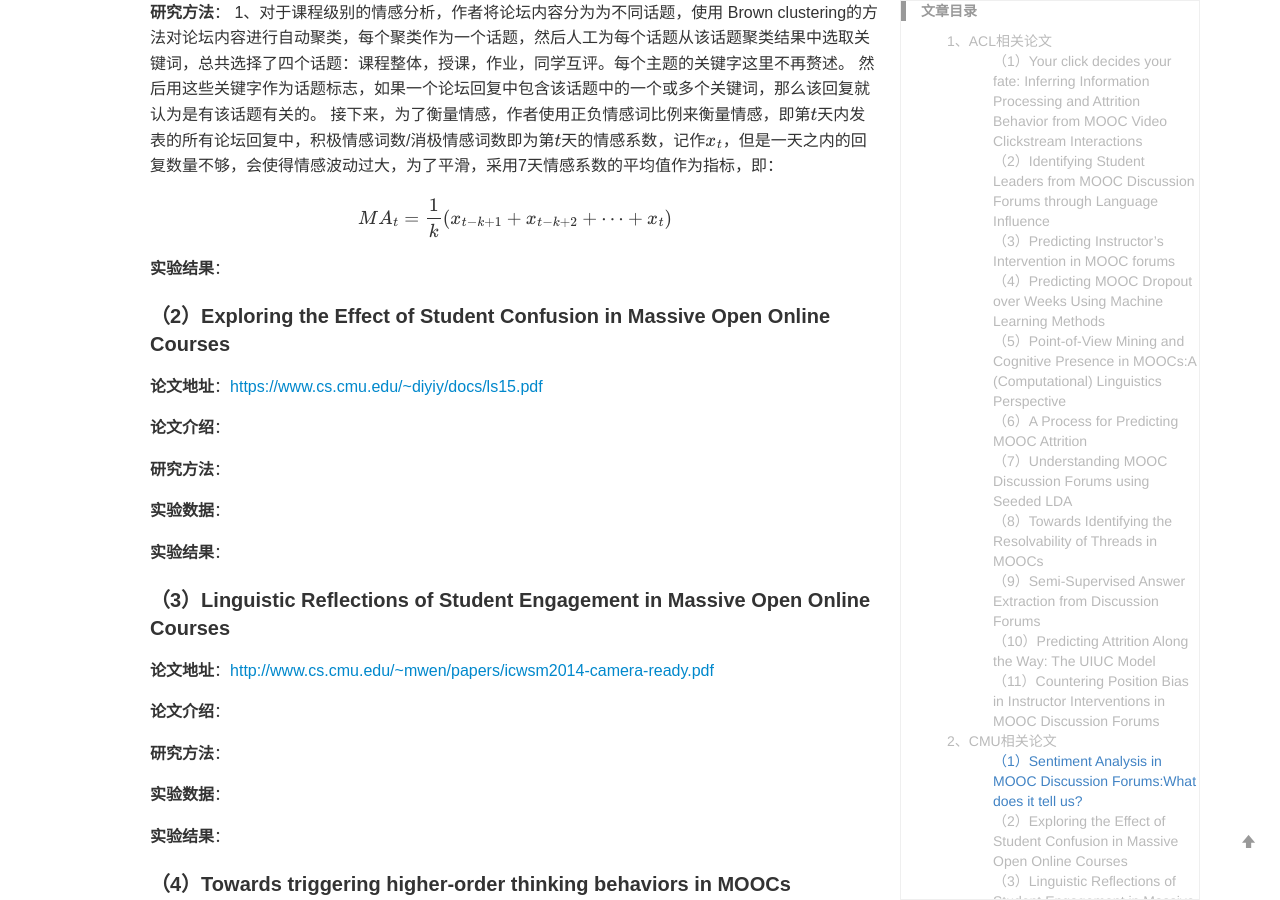
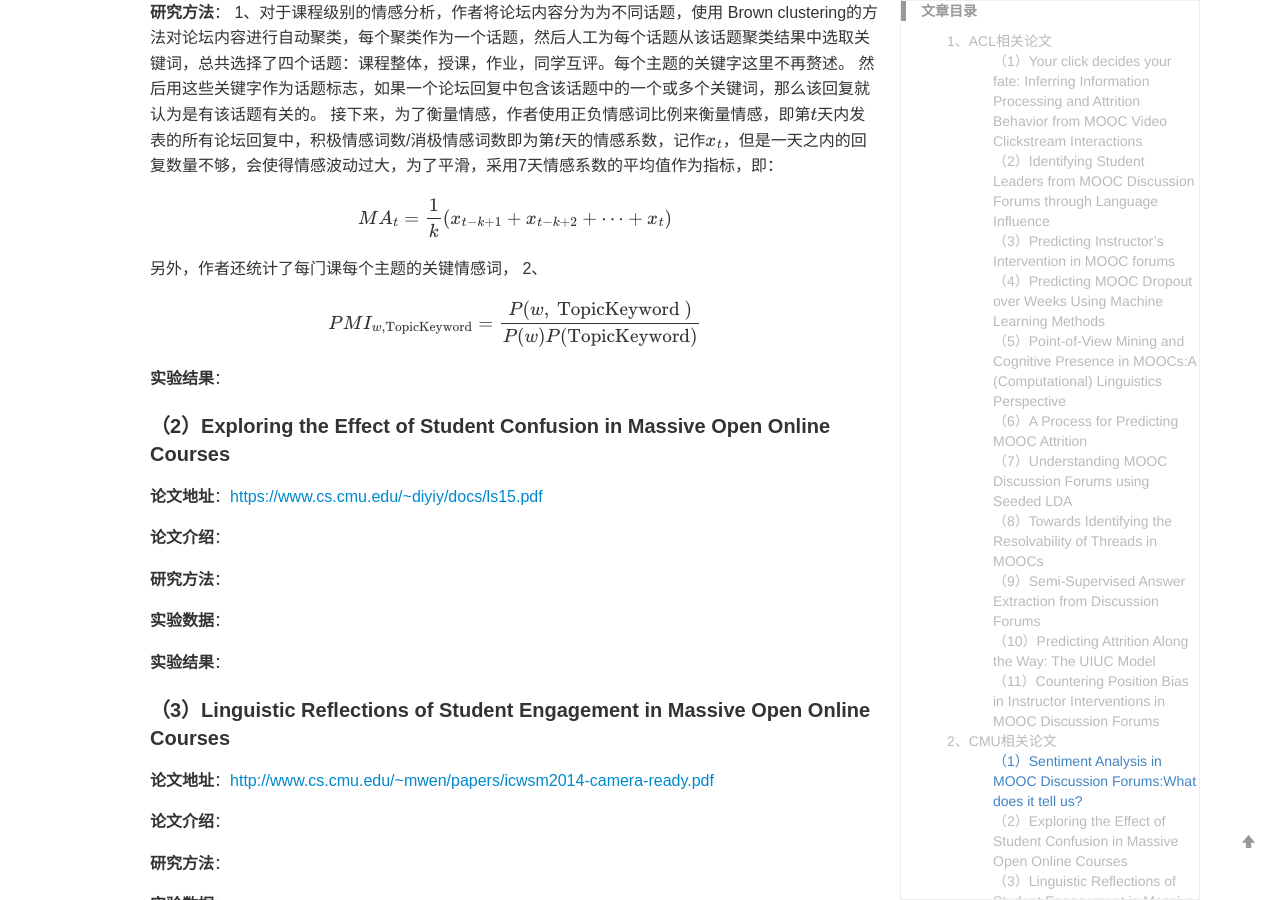
Before and after one commit to yuanmingchen/yuanmingchen.github.io, a Jekyll site: the page built from _posts/2019-04-19-online course nlp paper survey 2.md, in a window 1280 px wide and 900 px high, scrolled down 3506 px. Built offline with Jekyll 4.4.1, drawn with Linux system fonts in a browser that asks for light colours; formulas are drawn with MathJax 3; comment, search, counter and statistics services are not loaded.

Commit message:
Updates _posts/2019-04-19-online course nlp paper survey 2.md
Auto commit by GitBook Editor

```diff
--- a/_posts/2019-04-19-online course nlp paper survey 2.md
+++ b/_posts/2019-04-19-online course nlp paper survey 2.md
@@ -117,7 +117,10 @@ Proceedings of the 5th Workshop on Natural Language Processing Techniques for Ed
 
 $$MA_t=\frac{1}{k}(x_{t-k+1}+x_{t-k+2}+\cdots +x_t)$$
 
+另外，作者还统计了每门课每个主题的关键情感词，
+2、
 
+$$P M I_{w, \text {TopicKeyword}}=\frac{P(w, \text { TopicKeyword })}{P(w) P(\text {TopicKeyword})}$$
 
 **实验结果**：
 
```
